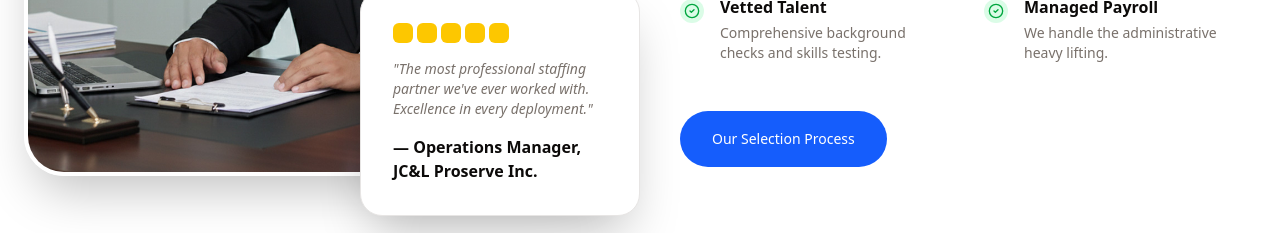
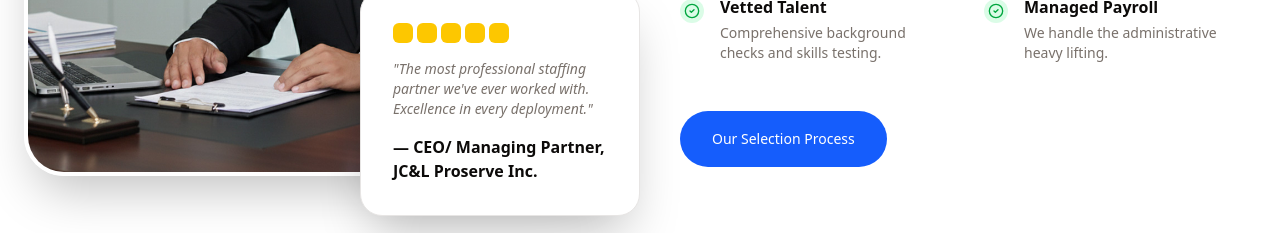
Before and after one commit to archie-codes/jclproserve, a Next.js app: page / in a window 1280 px wide. Shown: the part 2200-2433 px from the top of the page. Built offline with nearby package versions, Linux system fonts and the light colour scheme.

Commit message:
Update ceo position

```diff
--- a/app/page.tsx
+++ b/app/page.tsx
@@ -318,7 +318,7 @@ export default function HomePage() {
                 <p className="text-sm font-medium italic text-muted-foreground">
                   &quot;The most professional staffing partner we've ever worked with. Excellence in every deployment."
                 </p>
-                <p className="mt-4 font-bold text-foreground">— Operations Manager, JC&L Proserve Inc.</p>
+                <p className="mt-4 font-bold text-foreground">— CEO/ Managing Partner, JC&L Proserve Inc.</p>
               </div>
             </div>
 
```
